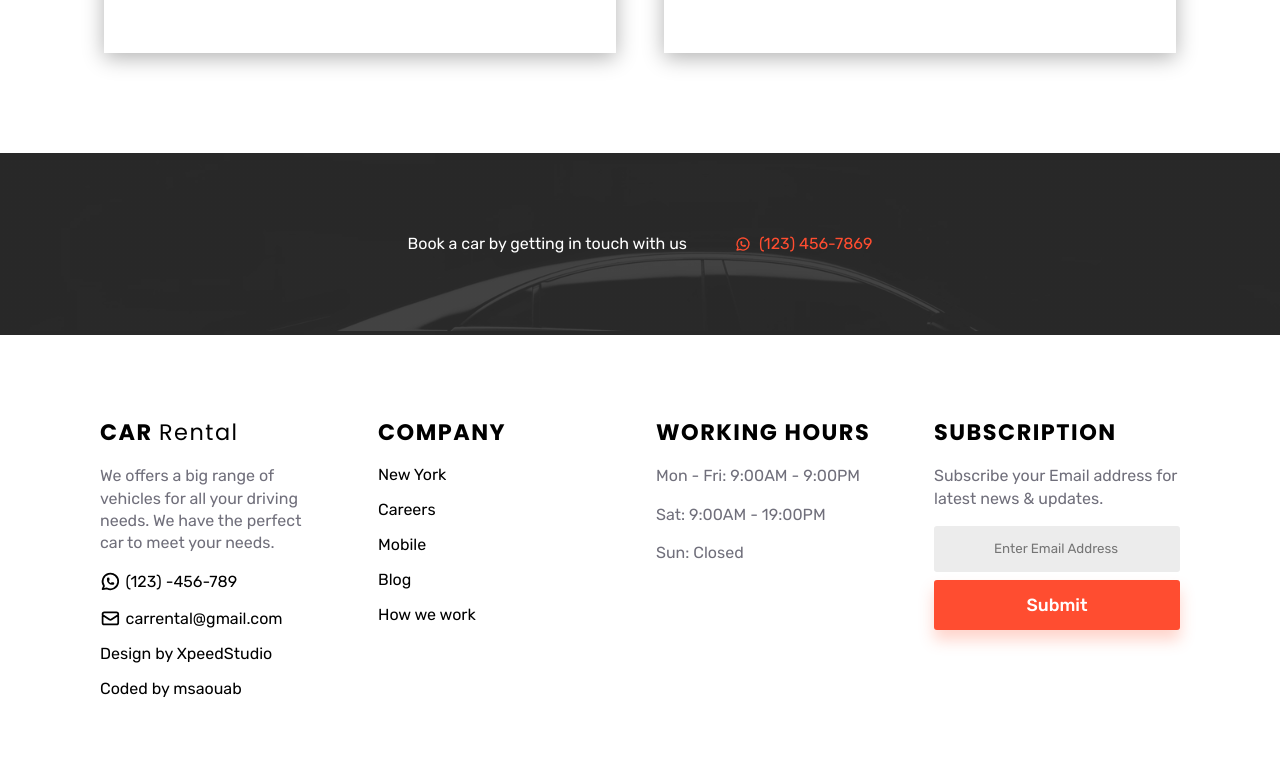
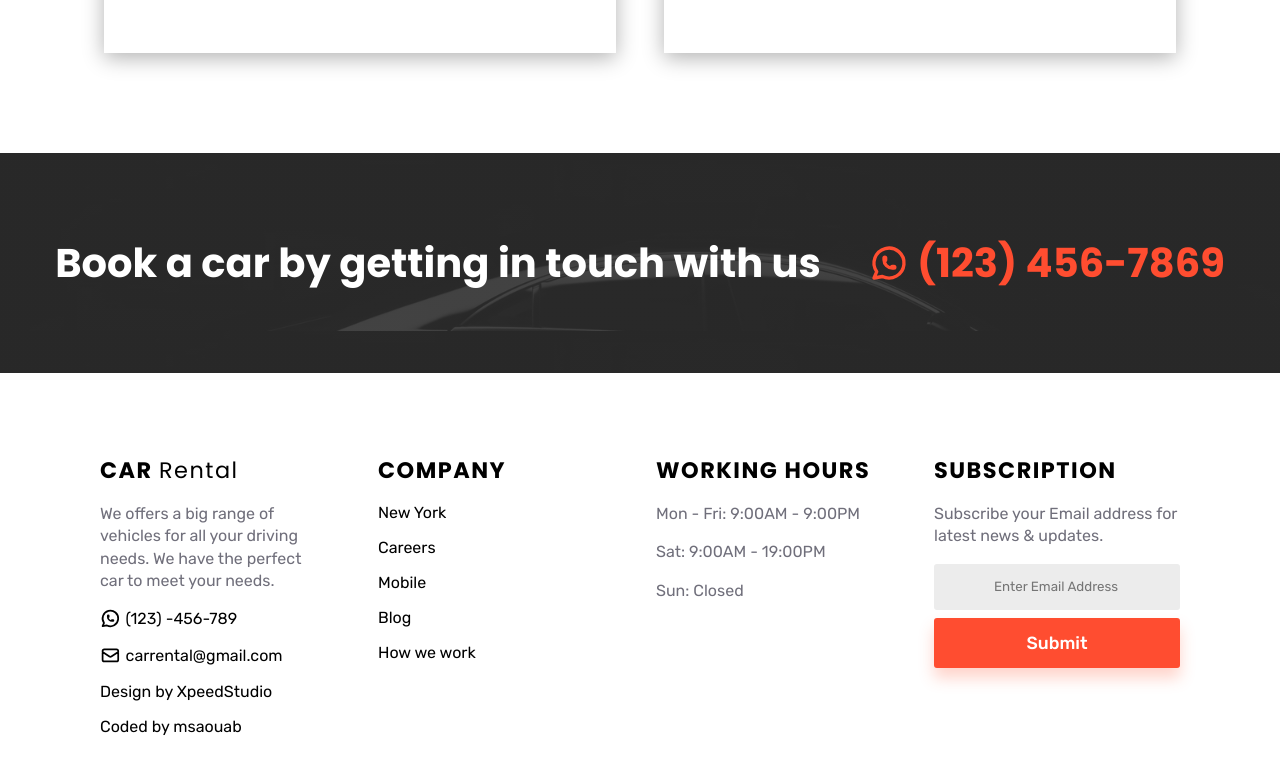
Before and after one commit to msaouab/car-rental, a React (Vite) app: page /testimonials in a window 1280 px wide. Shown: the part 712-1484 px from the top of the page. Built offline with nearby package versions, Linux system fonts and the light colour scheme.

Commit message:
feat: BookCarSection done

```diff
--- a/src/Components/BookCarSection.tsx
+++ b/src/Components/BookCarSection.tsx
@@ -5,10 +5,10 @@ export const BookCarSection = () => {
 	return (
 		<BookCarStyled>
 			<div className="container">
-				<p>Book a car by getting in touch with us</p>
-				<p>
+				<h2>Book a car by getting in touch with us</h2>
+				<h2>
 					<TbBrandWhatsapp /> (123) 456-7869
-				</p>
+				</h2>
 			</div>
 		</BookCarStyled>
 	);
--- a/src/Styled/BookCarStyled.tsx
+++ b/src/Styled/BookCarStyled.tsx
@@ -12,6 +12,10 @@ export const BookCarStyled = styled.div`
 		text-align: center;
 		gap: 3rem;
 		font-family: var(--title-font);
+		& p {
+			font-size: 2rem;
+			font-weight: bolder;
+		}
 		& :first-child {
 			color: var(--white-color);
 		}
```
